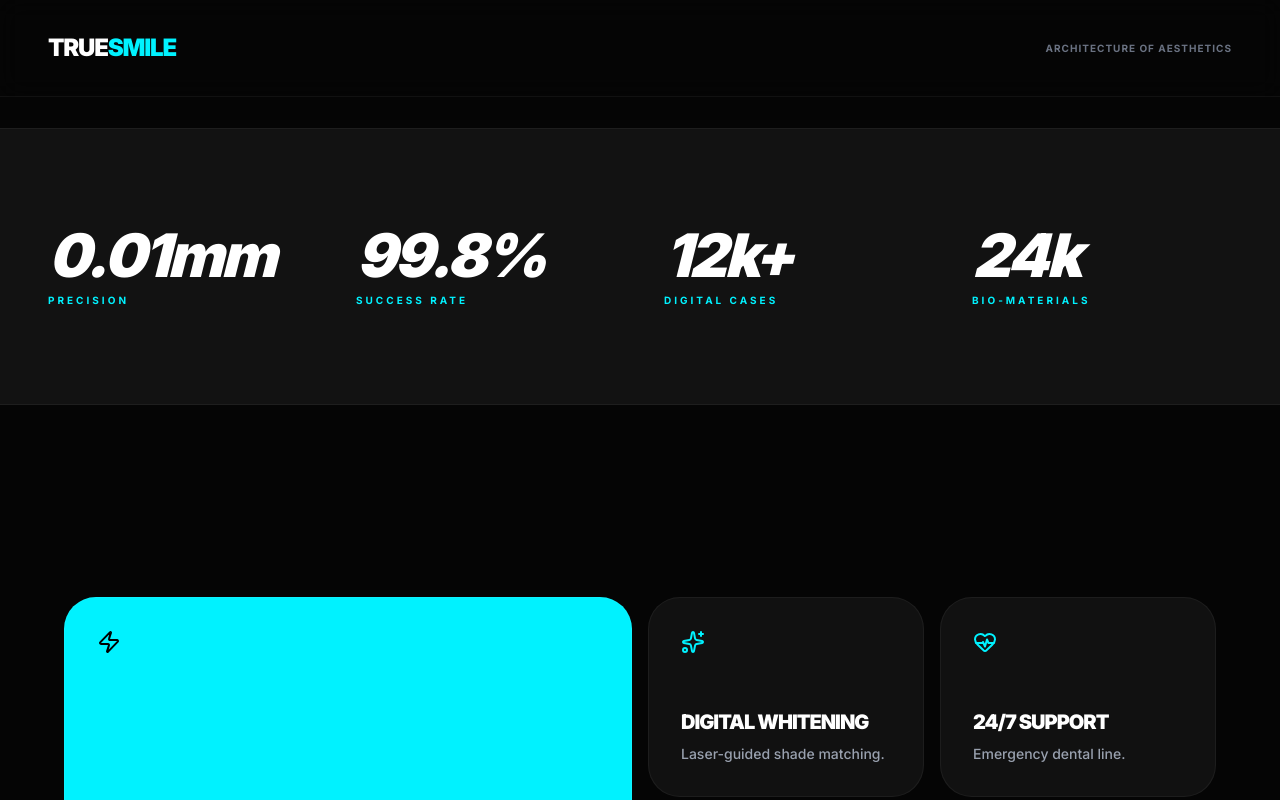
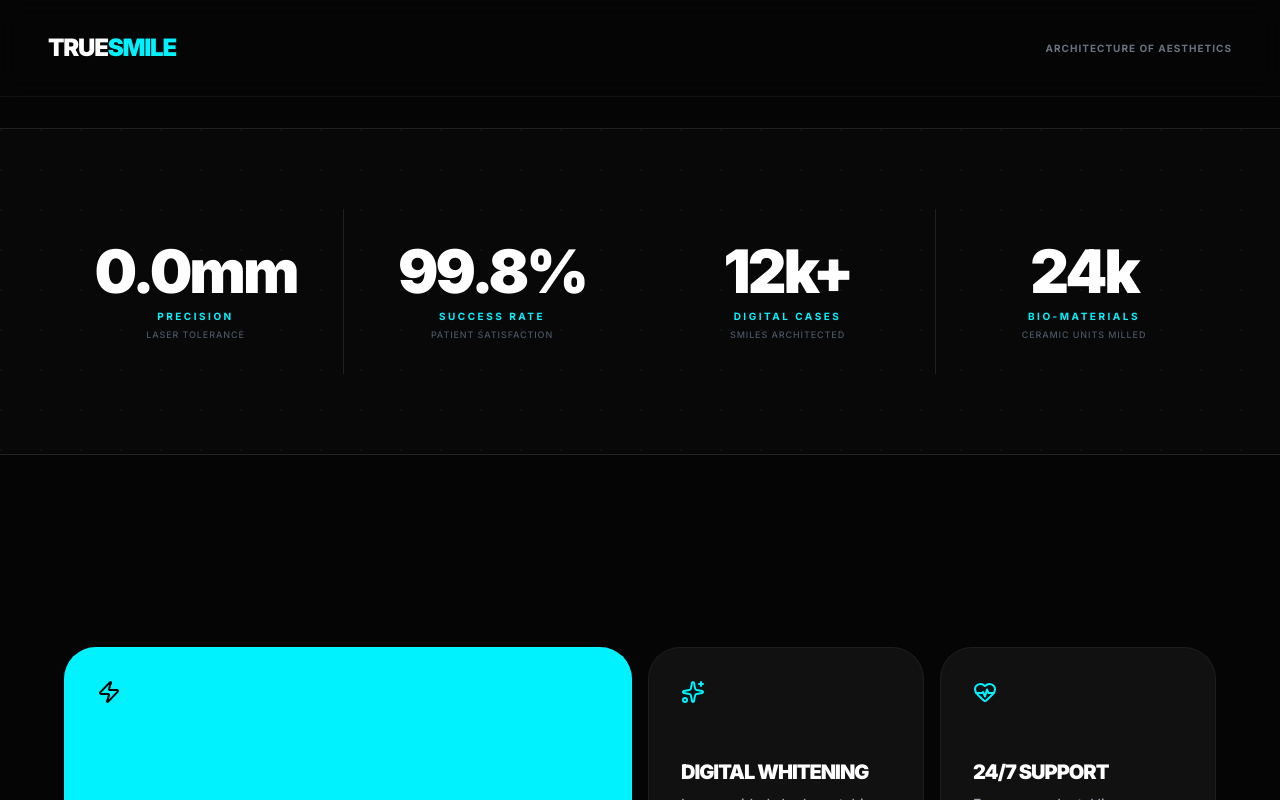
Before and after one commit to Chirantanv19/TrueSmile, a Next.js app: page /home in a window 1280 px wide. Shown: the top 800 px of the page. Built offline with nearby package versions, Linux system fonts and the light colour scheme.

Commit message:
update the precisionstats

```diff
--- a/src/components/PrecisionStats.tsx
+++ b/src/components/PrecisionStats.tsx
@@ -1,22 +1,80 @@
+"use client";
+import { useEffect, useRef } from "react";
+import { useInView, useMotionValue, useSpring } from "framer-motion";
+
+// Helper component to handle the number animation
+const Counter = ({ value, suffix = "" }: { value: number; suffix?: string }) => {
+  const ref = useRef<HTMLSpanElement>(null);
+  const motionValue = useMotionValue(0);
+  const springValue = useSpring(motionValue, {
+    damping: 30,
+    stiffness: 100,
+  });
+  const isInView = useInView(ref, { once: true, margin: "-100px" });
+
+  useEffect(() => {
+    if (isInView) {
+      motionValue.set(value);
+    }
+  }, [isInView, value, motionValue]);
+
+  useEffect(() => {
+    return springValue.on("change", (latest) => {
+      if (ref.current) {
+        // Format decimal if needed, otherwise integer
+        const isFloat = value % 1 !== 0;
+        ref.current.textContent = isFloat ? latest.toFixed(1) : Math.floor(latest).toString();
+      }
+    });
+  }, [springValue, value]);
+
+  return (
+    <span className="flex">
+      <span ref={ref}>0</span>
+      {suffix}
+    </span>
+  );
+};
+
 export default function PrecisionStats() {
+  const stats = [
+    { label: "Precision", value: 0.01, suffix: "mm", description: "Laser Tolerance" },
+    { label: "Success Rate", value: 99.8, suffix: "%", description: "Patient Satisfaction" },
+    { label: "Digital Cases", value: 12, suffix: "k+", description: "Smiles Architected" },
+    { label: "Bio-Materials", value: 24, suffix: "k", description: "Ceramic Units Milled" },
+  ];
+
   return (
-    <section className="py-24 bg-white/5 border-y border-white/5">
-      <div className="max-w-7xl mx-auto px-12 grid grid-cols-2 md:grid-cols-4 gap-12">
-        {[
-          { label: "Precision", value: "0.01mm" },
-          { label: "Success Rate", value: "99.8%" },
-          { label: "Digital Cases", value: "12k+" },
-          { label: "Bio-Materials", value: "24k" },
-        ].map((stat, i) => (
-          <div key={i} className="text-center md:text-left">
-            <div className="text-4xl md:text-6xl font-black tracking-tighter mb-2 italic">
-               {stat.value}
+    <section className="relative py-20 border-y border-white/10 bg-[#080808] overflow-hidden">
+
+      {/* Background Tech Grid Pattern */}
+      <div className="absolute inset-0 opacity-20 pointer-events-none"
+        style={{ backgroundImage: 'radial-gradient(circle at 1px 1px, #333 1px, transparent 0)', backgroundSize: '40px 40px' }}
+      />
+
+      <div className="max-w-7xl mx-auto px-6 md:px-12 relative z-10">
+        <div className="grid grid-cols-2 md:grid-cols-4 divide-x divide-white/10">
+
+          {stats.map((stat, i) => (
+            <div key={i} className={`flex flex-col items-center justify-center p-8 ${i % 2 === 0 ? '' : 'md:border-none'}`}> {/* Mobile specific styling adjustment can go here if needed, but standard grid gap works well */}
+
+              <div className="text-5xl md:text-6xl font-black tracking-tighter text-white mb-2 flex items-baseline">
+                <Counter value={stat.value} suffix={stat.suffix} />
+              </div>
+
+              <div className="flex flex-col items-center gap-1">
+                <span className="text-[#00f2ff] text-[10px] font-bold uppercase tracking-[0.25em]">
+                  {stat.label}
+                </span>
+                <span className="text-gray-600 text-[9px] uppercase tracking-widest font-medium hidden md:block">
+                  {stat.description}
+                </span>
+              </div>
+
             </div>
-            <div className="text-[10px] uppercase tracking-[0.3em] text-[#00f2ff] font-bold">
-              {stat.label}
-            </div>
-          </div>
-        ))}
+          ))}
+
+        </div>
       </div>
     </section>
   );
```
